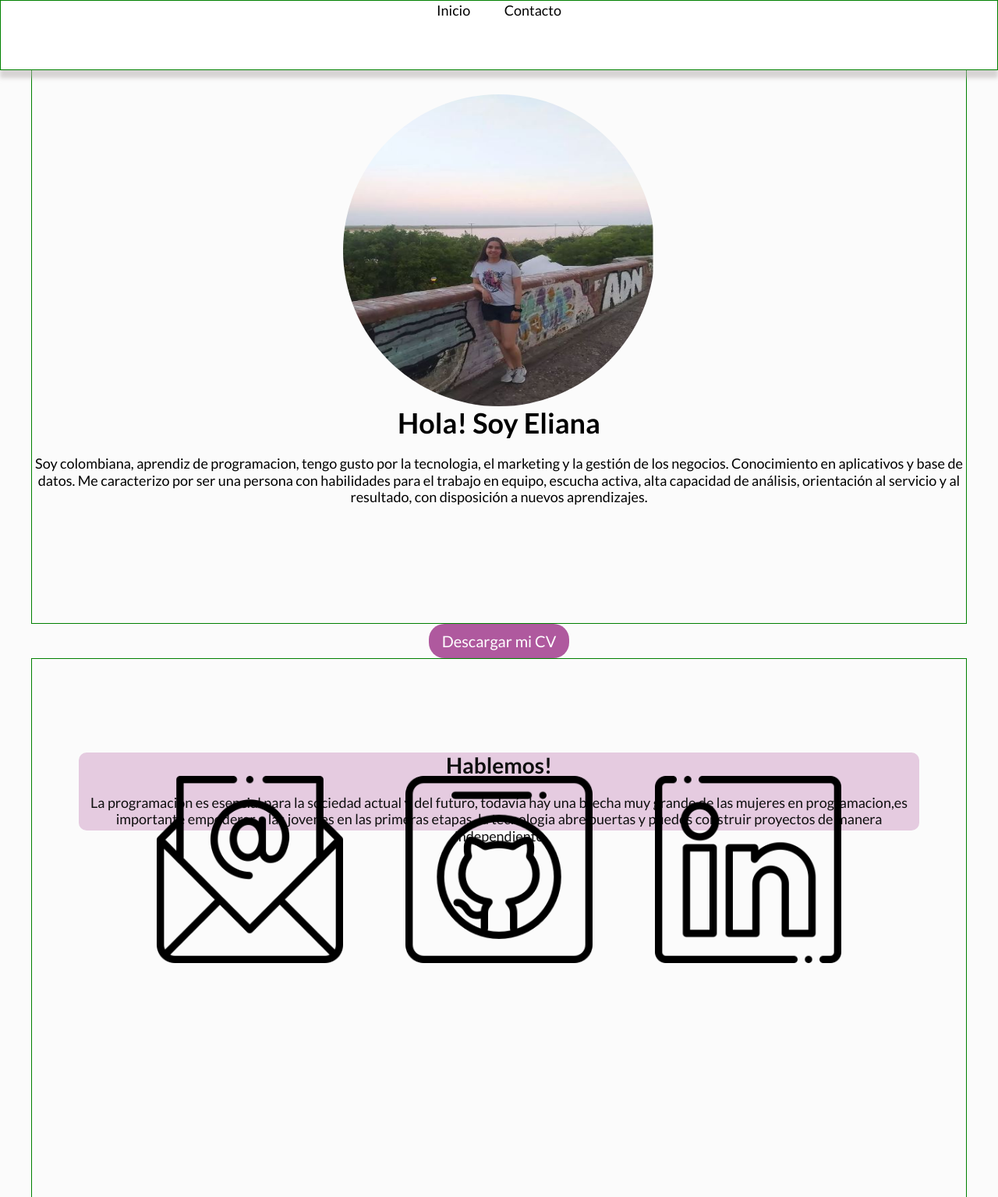
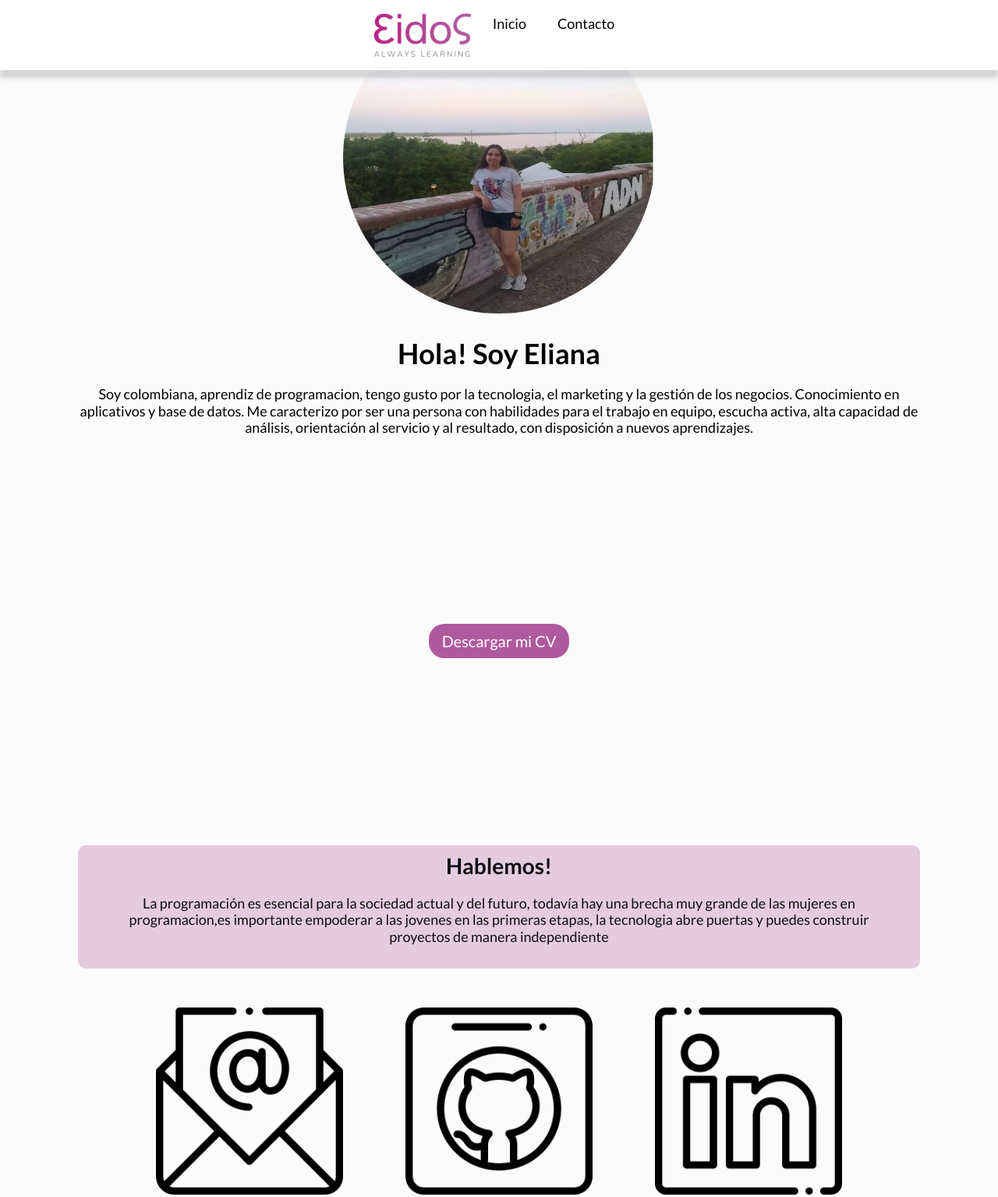
Before and after one commit to elianav10/proyecto-1-cod-latam, a plain HTML site: page index.html in a window 1280 px wide. Shown: the top 1535 px of the page at 78% size. Drawn offline with Linux system fonts and the light colour scheme.

Commit message:
Css complete + logo + article

```diff
--- a/css/styles.css
+++ b/css/styles.css
@@ -72,42 +72,40 @@ header{
     position:fixed;
     overflow: hidden;
     background-color: #fff;
+    display: flex;
 }
 
-nav{
-    display: inline-block;
-    list-style-type:none;
-    border: 1px solid green;
-    width: 100%;
+header nav{
+    display: flex;
+    width: 90%;
+    margin:0 auto;
+}
+nav ul{
+
+    list-style: none;
     height: 100%;
     text-align: center;
+    margin:0 auto;
+    display: inline-block;
+}
+nav li{
 
+    height: 100%;
+    float: left;
 }
-
 nav a{
     padding: 20px;
-    vertical-align: middle;
+    display:block;
 }
 
 
-
-ul {
-  list-style-type: none;
-  margin: 0;
-  padding: 0;
-}
-
-li{
-    display: block;
-    margin: 0 auto;
-}
 section{
     min-height: 100vh;
     width: 100%;
     margin:auto;
-    padding-top: 120px;
-    border: 1px solid green;
-
+    display:flex;
+    flex-direction:column;
+    justify-content:flex-end;
 }
 
 .CV {
@@ -129,8 +127,8 @@ section{
     height: 400px;
     border-radius: 100%;
     display:block;
-    margin-left: auto;
-    margin-right: auto;
+    margin:0 auto;
+    margin-bottom: 30px;
 }
 
 #contacto  img {
@@ -147,6 +145,8 @@ section{
     width: 80%;
     margin-left: auto;
     margin-right: auto;
+    margin-top: 10%;
+    margin-bottom: 25%;
 }
 
 #contacto li {
@@ -161,29 +161,40 @@ section{
     text-align: center;
     border-radius: 10px;
     width: 90%;
-    height: 100px;
+    height: 100%;
     margin-left: auto;
     margin-right: auto;
+    padding: 10px;
+    margin-top: 20%;
 }
 
 footer{
     background-color:#af599e;
     height: 90px;
+    width: 100%;
     color: #fff;
     display: flex;
     align-items: center;
     justify-content: center;
 }
 
-p{
+article{
     margin-top: 20px;
     margin-bottom: 20px;
+    width: 90%;
+    margin-left: auto;
+    margin-right: auto;
+}
+
+#inicio > article{
+    margin-bottom: 20%;
 }
 
 h1{
     font-size: 36px;
     text-align: center;
 }
+
 h2{
     font-size: 28px;
 }
--- a/index.html
+++ b/index.html
@@ -15,8 +15,11 @@
     <header>
 
         <nav>
-            <a href="#inicio">Inicio</a>
-            <a href="#contacto">Contacto</a>
+            <ul>
+                <li><img src="img/Logo.png" alt="Logo"></li>
+                <li><a href="#inicio">Inicio</a></li>
+                <li><a href="#contacto">Contacto</a></li>
+            </ul>
         </nav>
 
     </header>
@@ -29,12 +32,12 @@
         <section id="inicio">
             <img src="img/Eliana.jpg" class="Foto" alt="Eliana">
             <h1> Hola! Soy Eliana </h1>
-            <p>
+            <article>
                 Soy colombiana, aprendiz de programacion, tengo gusto por la tecnologia, el marketing y la gestión de los negocios.
                 Conocimiento en aplicativos y base de datos. Me caracterizo por ser una persona
                 con habilidades para el trabajo en equipo, escucha activa, alta capacidad de análisis, orientación al servicio y al resultado, con disposición a nuevos
                 aprendizajes.
-            </p>
+            </article>
         </section>
 
         <a href="CV Eliana.pdf" class="CV">Descargar mi CV</a>
@@ -44,16 +47,16 @@
                 <h2>
                     Hablemos!
                 </h2>
-                <p>
+                <article>
                     La programación es esencial para la sociedad actual y del futuro, todavía hay una brecha muy grande de las mujeres
                     en programacion,es importante empoderar a las jovenes en las primeras etapas,
                     la tecnologia abre puertas y puedes construir proyectos de manera independiente
-                </p>
+                </article>
             </div>
             <ul>
                 <li><a href="mailto:paola.vene10@gmail.com"><img src="img/mail.png" alt="mail"> </a></li>
-                <li><a href=""></a><img src="img/github.png" alt=""></li>
-                <li><img src="img/linkedin.png" alt=""></li>
+                <li><a href="https://github.com/elianav10/proyecto-1-cod-latam"><img src="img/github.png" alt=""></a></li>
+                <li><a href="https://www.linkedin.com/in/paola-v-424970121"><img src="img/linkedin.png" alt=""></a></li>
             </ul>
         </section>
     </main>
```
Also changed, not shown: img/Logo.png (added).
